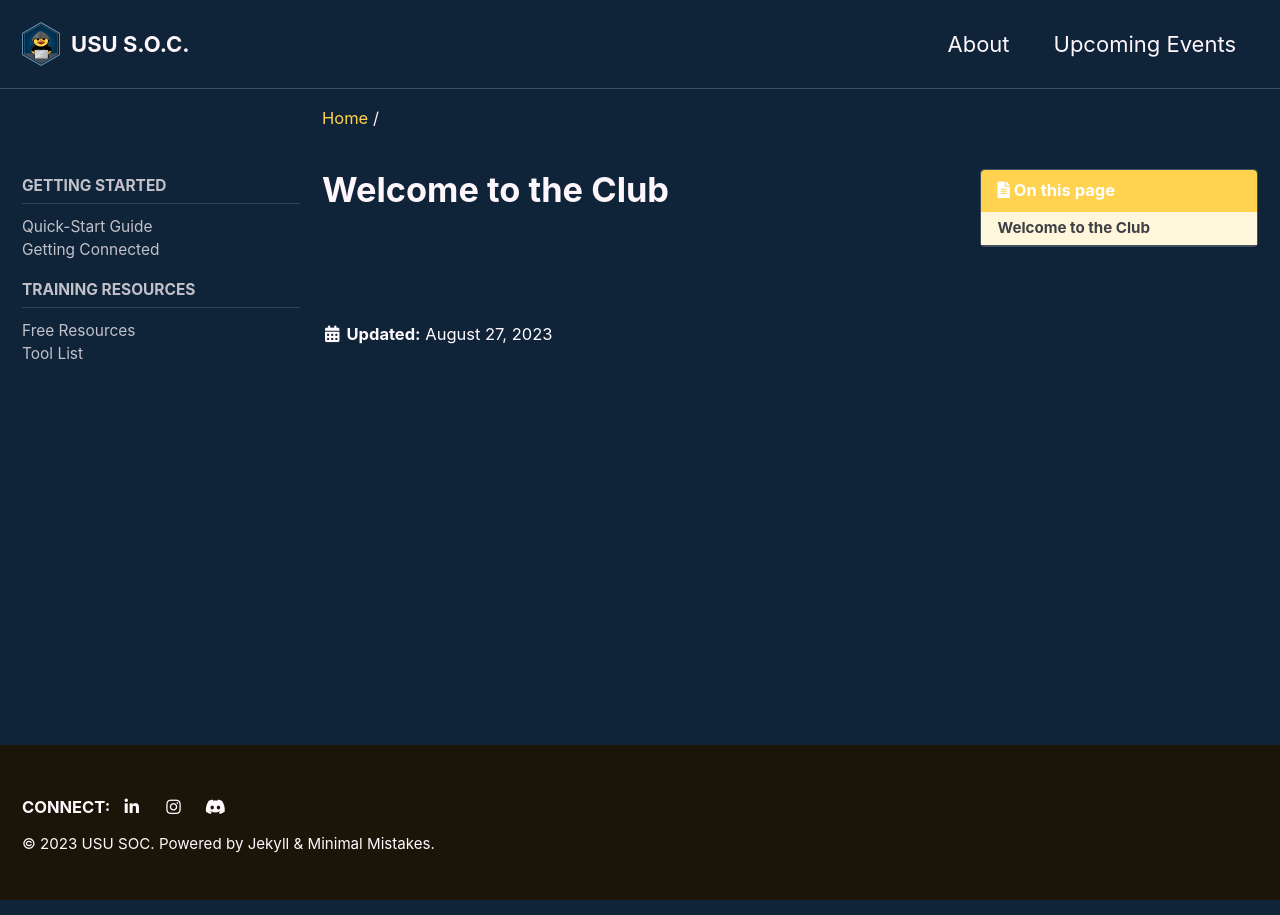
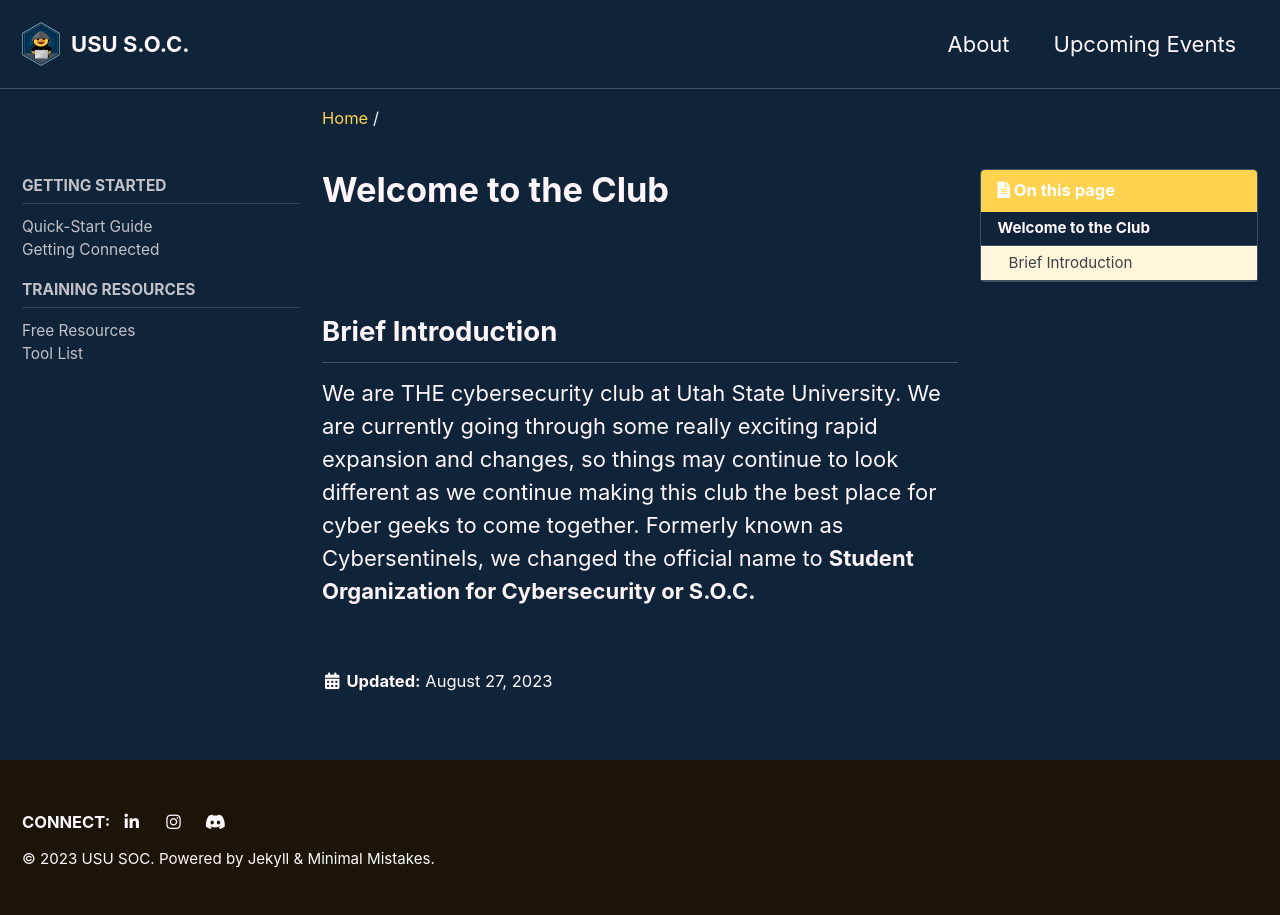
Before and after one commit to USUSOC/ususoc.github.io, a Jekyll site: the page built from _pages/about.md, in a window 1280 px wide. Built offline with Jekyll 4.4.1, drawn with Linux system fonts in a browser that asks for light colours; cached includes are drawn as plain includes.

Commit message:
Update about.md

```diff
--- a/_pages/about.md
+++ b/_pages/about.md
@@ -1,11 +1,13 @@
 ---
-type: docs
+type: single
 permalink: /about/
 last_modified_at: 2023-8-27
 toc: true
 sidebar:
   nav: "docs"
 ---
-
 # Welcome to the Club
 <br>
+## Brief Introduction
+We are THE cybersecurity club at Utah State University. We are currently going through some really exciting rapid expansion and changes, so things may continue to look different as
+we continue making this club the best place for cyber geeks to come together. Formerly known as Cybersentinels, we changed the official name to **Student Organization for Cybersecurity or S.O.C.**
```
